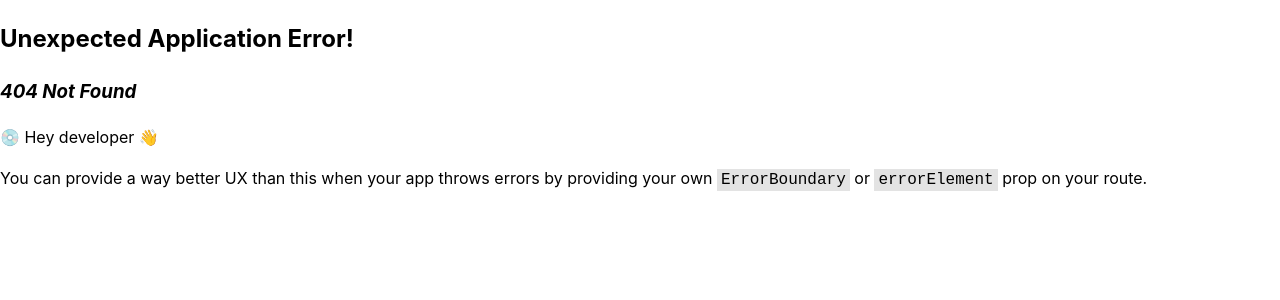
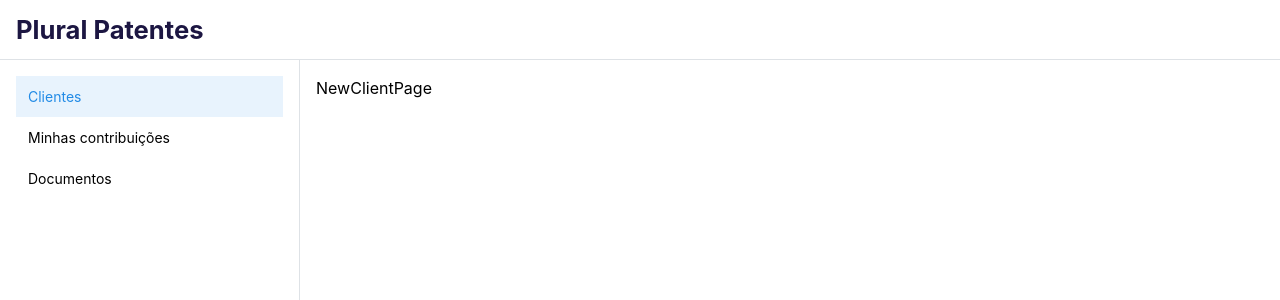
Before and after one commit to Ronald-ps/judicial-process-app-front, a React (Vite) app: page /clients/add in a window 1280 px wide. Before the commit this address had no page. Shown: the top 300 px of the page. Built offline with nearby package versions, Linux system fonts and the light colour scheme; data requests are answered from the project's data file.

Commit message:
feat: pagina para criar cliente

```diff
--- a/src/pages/DefaultPagesContainer.tsx
+++ b/src/pages/DefaultPagesContainer.tsx
@@ -2,7 +2,7 @@ import { useDisclosure, useElementSize } from "@mantine/hooks";
 import { AppShell, Box, Burger, Group, NavLink, Text } from "@mantine/core";
 import { Outlet, useLocation } from "react-router-dom";
 import { useNavigate } from "react-router-dom";
-import { ROUTER_PATHS } from "./routers";
+import { CLIENT_ROUTES, ROUTER_PATHS } from "./routers";
 
 export const DefaultPagesContainer = () => {
   const [opened, { toggle }] = useDisclosure();
@@ -30,7 +30,7 @@ export const DefaultPagesContainer = () => {
         <NavLink
           label="Clientes"
           onClick={() => navigate(ROUTER_PATHS.CLIENTS)}
-          active={location.pathname === ROUTER_PATHS.CLIENTS}
+          active={Object.values(CLIENT_ROUTES).includes(location.pathname)}
         />
         <NavLink
           label="Minhas contribuições"
--- /dev/null
+++ b/src/pages/NewClientPage/index.tsx
@@ -0,0 +1,3 @@
+export const NewClientPage = () => {
+  return <div>NewClientPage</div>;
+};
--- a/src/pages/routers.tsx
+++ b/src/pages/routers.tsx
@@ -1,18 +1,22 @@
 import { createBrowserRouter } from "react-router-dom";
-
+import { NewClientPage } from "./NewClientPage";
 import { DefaultPagesContainer } from "./DefaultPagesContainer";
 import { LoginPage } from "./LoginPage";
-import { HomePage } from "./HomePage";
 import { ClientListPage } from "./ClientListPage";
 import { ProtectedRoute } from "@components/auth/ProtectedRoute";
 import { ContributionsListPage } from "./ContributionsListPage";
 import { NewContributionPage } from "./NewContributionPage";
 
+export const CLIENT_ROUTES = {
+  CLIENTS: "/clients",
+  NEW_CLIENT: "/clients/add",
+};
+
 export const ROUTER_PATHS = {
   LOGIN: "/login",
   HOME: "/",
   CONTRIBUTIONS: "/contributions",
-  CLIENTS: "/clients",
+  ...CLIENT_ROUTES,
 };
 
 export const router = createBrowserRouter([
@@ -34,6 +38,7 @@ export const router = createBrowserRouter([
             element: <ContributionsListPage />,
           },
           { path: ROUTER_PATHS.CLIENTS, element: <ClientListPage /> },
+          { path: ROUTER_PATHS.NEW_CLIENT, element: <NewClientPage /> },
         ],
       },
     ],
```
